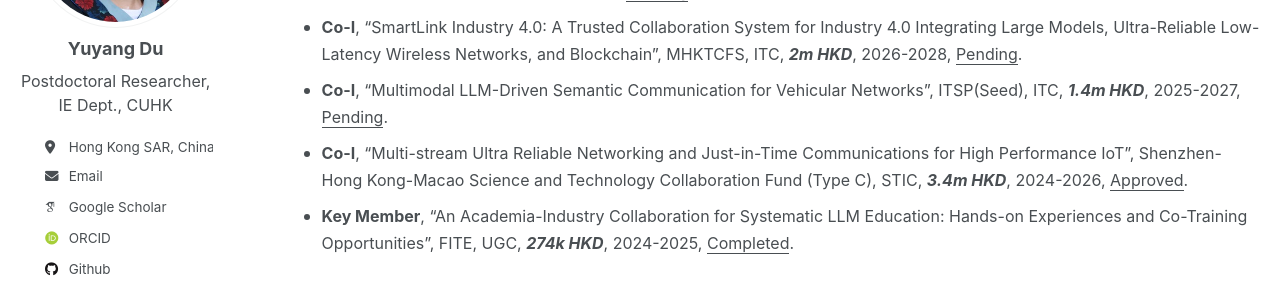
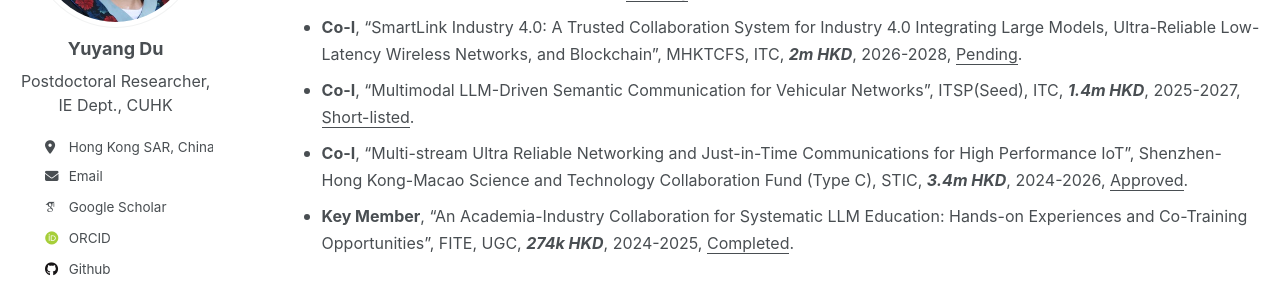
Before and after one commit to yuyangdu01/yuyangdu01.github.io, a Jekyll site: the page built from _pages/cv.md, in a window 1280 px wide and 900 px high, scrolled down 1117 px. Shown: the part 263-563 px from the top of the window. Built offline with Jekyll 4.4.1, drawn with Linux system fonts in a browser that asks for light colours; some web fonts are replaced.

Commit message:
Update cv.md

```diff
--- a/_pages/cv.md
+++ b/_pages/cv.md
@@ -54,6 +54,6 @@ Funding Participation
 ------
 * <font size=3> <b>Co-I</b>, “Research and Validation of High-Reliability Transmission and Intelligent Assurance Technologies for Remote Surgery”, MHKTCFS, ITC, <i><b>3.3m HKD</b></i>, 2026-2028, <u>Pending</u>.</font>
 * <font size=3> <b>Co-I</b>, “SmartLink Industry 4.0: A Trusted Collaboration System for Industry 4.0 Integrating Large Models, Ultra-Reliable Low-Latency Wireless Networks, and Blockchain”, MHKTCFS, ITC, <i><b>2m HKD</b></i>, 2026-2028, <u>Pending</u>.</font>
-* <font size=3> <b>Co-I</b>, “Multimodal LLM-Driven Semantic Communication for Vehicular Networks”, ITSP(Seed), ITC, <i><b>1.4m HKD</b></i>, 2025-2027, <u>Pending</u>.</font>
+* <font size=3> <b>Co-I</b>, “Multimodal LLM-Driven Semantic Communication for Vehicular Networks”, ITSP(Seed), ITC, <i><b>1.4m HKD</b></i>, 2025-2027, <u>Short-listed</u>.</font>
 * <font size=3> <b>Co-I</b>, “Multi-stream Ultra Reliable Networking and Just-in-Time Communications for High Performance IoT”, Shenzhen-Hong Kong-Macao Science and Technology Collaboration Fund (Type C), STIC, <i><b>3.4m HKD</b></i>, 2024-2026, <u>Approved</u>.</font>
 * <font size=3> <b>Key Member</b>, “An Academia-Industry Collaboration for Systematic LLM Education: Hands-on Experiences and Co-Training Opportunities”, FITE, UGC, <i><b>274k HKD</b></i>, 2024-2025, <u>Completed</u>.</font>
```
